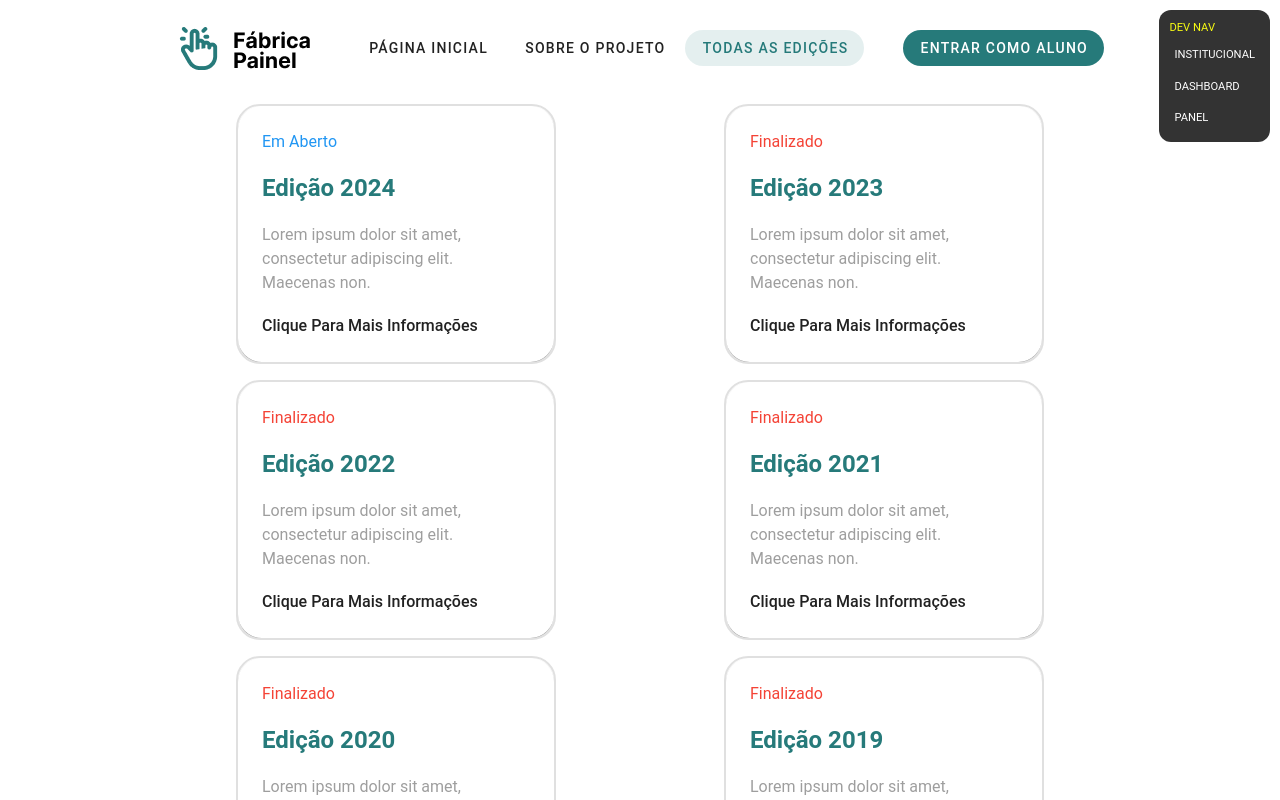
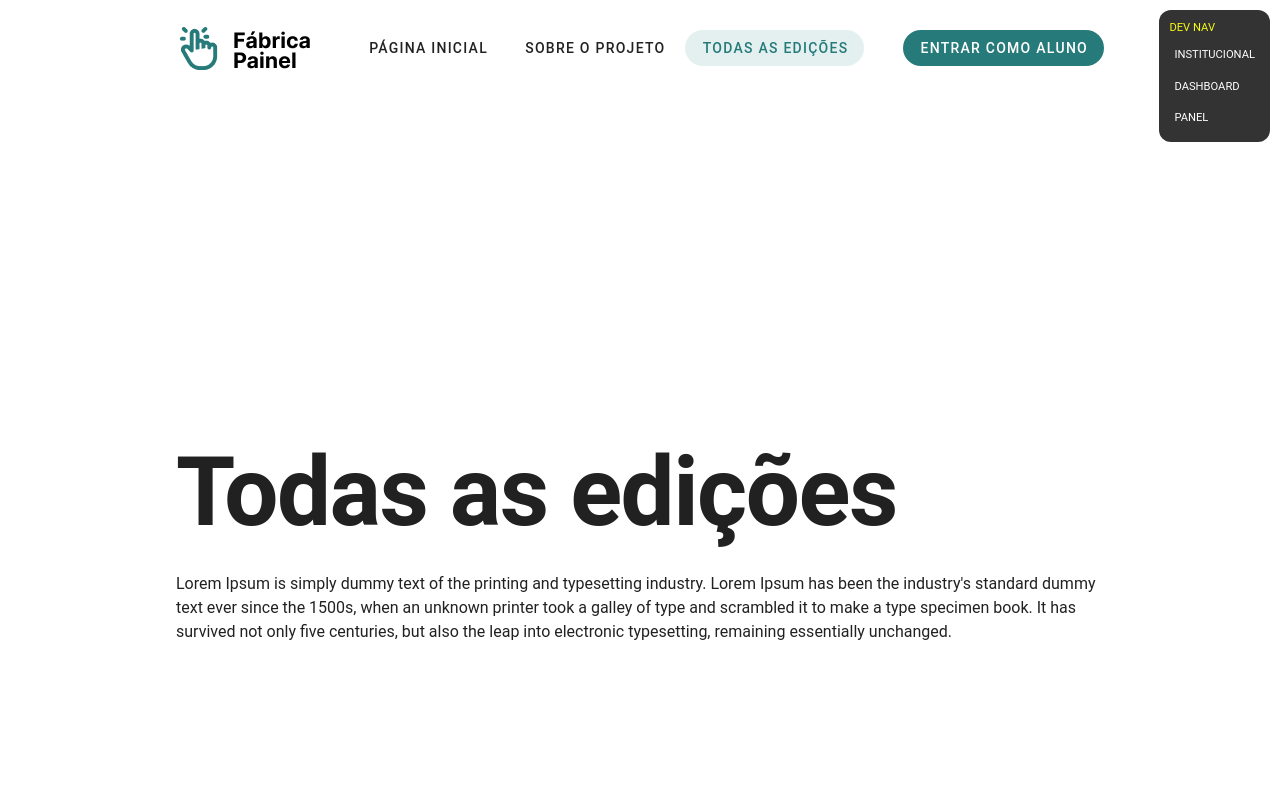
Before and after one commit to fabricadesoftware-ifc/fabricaPainel_frontEnd, a Vue app: page /editions in a window 1280 px wide. Shown: the top 800 px of the page. Built offline with nearby package versions, Linux system fonts and the light colour scheme.

Commit message:
refactor: Update MainBanner component to accept button visibility prop

```diff
--- a/src/components/MainBanner.vue
+++ b/src/components/MainBanner.vue
@@ -1,13 +1,28 @@
+<script lang="ts" setup>
+  const props = defineProps<{
+    content?: string;
+    text?: string;
+    btnvisible: boolean;
+  }>()
+
+  const defaultContent = "Lorem Ipsum is simply dummy text of the printing and typesetting industry. Lorem Ipsum has been the industry's standard dummy text ever since the 1500s, when an unknown printer took a galley of type and scrambled it to make a type specimen book. It has survived not only five centuries, but also the leap into electronic typesetting, remaining essentially unchanged."
+  const defaultText = 'Painel de projetos oficial do IFC'
+
+  const content = props.content || defaultContent
+  const text = props.text || defaultText
+  const btnvisible = props.btnvisible
+</script>
 <template>
   <v-container class="w-lg-75" fluid>
     <v-divider class="pt-16 border-0" />
     <section class="h-screen d-flex justify-center align-center">
       <div>
         <TitleH1
-          content="Lorem Ipsum is simply dummy text of the printing and typesetting industry. Lorem Ipsum has been the industry's standard dummy text ever since the 1500s, when an unknown printer took a galley of type and scrambled it to make a type specimen book. It has survived not only five centuries, but also the leap into electronic typesetting, remaining essentially unchanged."
-          text="Painel de projetos oficial do IFC"
+          :content="content"
+          :text="text"
         />
         <BtnPrimary
+          v-if="btnvisible"
           class="mt-8"
           disabled="Está sessão não está mais disponivel"
           text="Edição 2023"
--- a/src/pages/editions/index.vue
+++ b/src/pages/editions/index.vue
@@ -1,5 +1,6 @@
 <template>
   <LayoutDefault>
+    <MainBanner :btnvisible="false" :text="'Todas as edições'" />
     <EditionsView :editions="editions" />
   </LayoutDefault>
 </template>
--- a/src/pages/index.vue
+++ b/src/pages/index.vue
@@ -1,6 +1,6 @@
 <template>
   <LayoutDefault>
-    <MainBanner />
+    <MainBanner :btnvisible="true" />
     <IssuesPreview />
     <EvaluationSection />
   </LayoutDefault>
```
Also changed, not shown: 2 other files (tests, documents, lock files or other folders).
